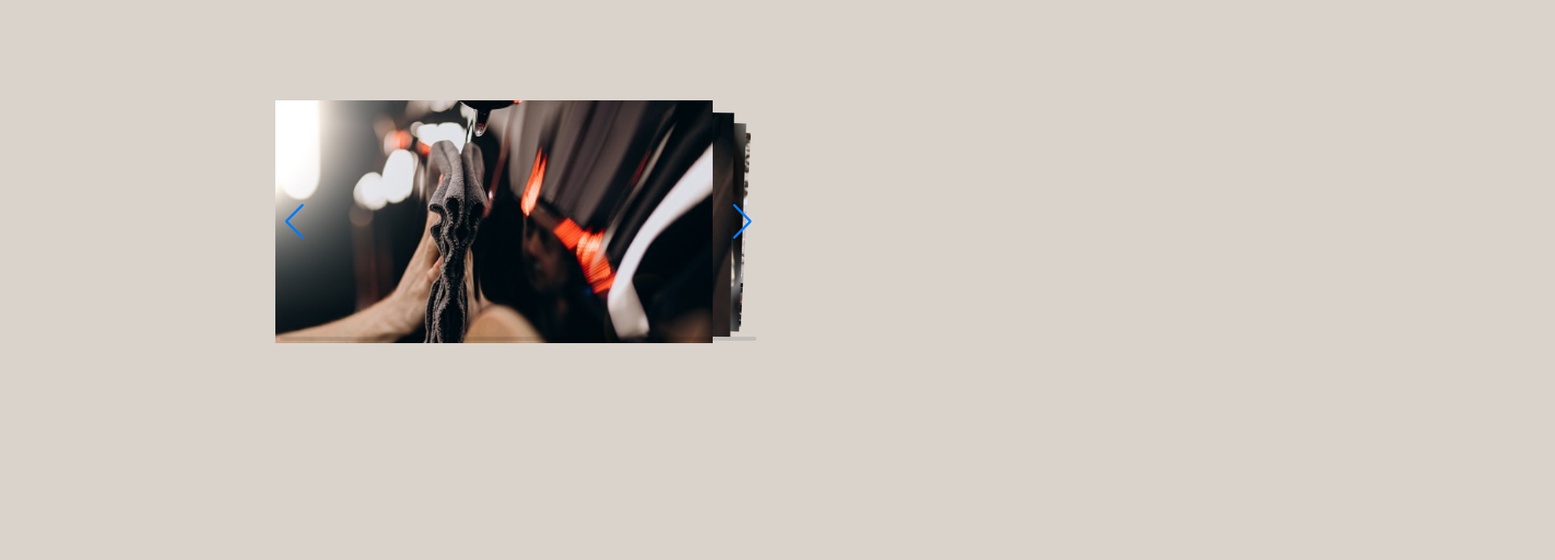
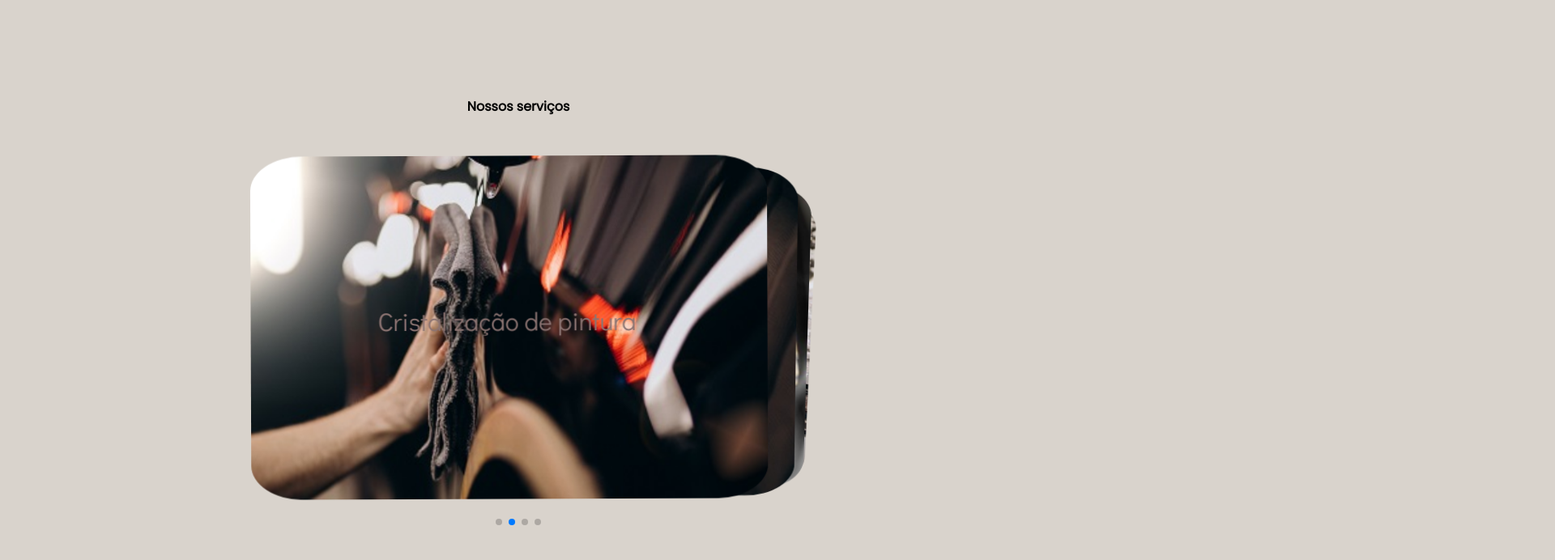
Before and after one commit to fer-gmc70/carwash, a plain HTML site: page index.html in a window 1280 px wide. Shown: the part 260-952 px from the top of the page at 81% size, 1920 px wide, since content can reach past the window. Before the commit the page ends 800 px from the top, so only its background shows below. Drawn offline with nearby package versions, Linux system fonts and the light colour scheme; a web font is replaced by a local one.

Commit message:
atualizações diversas - adição de slideshow e outras 	modified:   assets/css/cabecalho.css 	modified:   assets/css/container.css 	modified:   assets/css/swiper.css 	modified:   index.html

```diff
--- a/assets/css/cabecalho.css
+++ b/assets/css/cabecalho.css
@@ -5,6 +5,7 @@
     display: flex;
     justify-content: center;
     top:8%;
+    z-index:2;
 }
 .cabecalho__banner--titulo {
     font-family: var(--fonte-textoTitulo);
--- a/assets/css/container.css
+++ b/assets/css/container.css
@@ -2,7 +2,12 @@
     position: relative;
     margin-top: 30%;
 }
-
+.container h1{
+    font-family: var(--fonte-textoPrincipal);
+    font-weight: 600;
+    text-align: center;
+    margin-bottom: 3em;
+}
 .container__servicos{
     position: absolute;
     display: flex;
--- a/assets/css/swiper.css
+++ b/assets/css/swiper.css
@@ -1,10 +1,24 @@
 .swiper {
-    width: 600px;
-    height: 300px;
-  }
+    width: 650px;
+    height: 500px;
+    position: relative;
+}
+
+.swiper-slide  {
+    position: relative;
+}
+.swiper-slide h3{
+    position: absolute;
+    top: 6em;
+    padding: 0 5em;
+    font-family: var(--fonte-textoDescricao);
+    color: var(--cor-textoPrincipal);
+    font-size: 2em;
+}
 
 .swiper-slide img {
-    width: 90%;
+    border-radius: 10%;
+    width: 100%;
 }
 
 .swiper-button-prev,
@@ -14,5 +28,5 @@
 
 .swiper-pagination {
     position: initial;
-    margin: .5em 0;
+    margin: 1.6em 0;
 }
--- a/index.html
+++ b/index.html
@@ -41,35 +41,41 @@
     </header>
     <main class="container">
         <!-- Slider main container -->
-        <div class="swiper">
+        <h1>Nossos serviços</h1>
+        <section class="swiper">
             <!-- Additional required wrapper -->
             <div class="swiper-wrapper">
                 <!-- Slides -->
-                <div class="swiper-slide"><img src="./assets/pics/cristalizacao-carro.jpg" alt=""></div>
-                <div class="swiper-slide"><img src="./assets/pics/higienizacao-bancos.jpg" alt=""></div>
-                <div class="swiper-slide"><img src="./assets/pics/higienizacao-interna.jpg" alt=""></div>
-                <div class="swiper-slide"><img src="./assets/pics/lavagem-auto.jpg" alt=""></div>
+                <div class="swiper-slide">
+                    <img src="./assets/pics/cristalizacao-carro.jpg" alt="">
+                    <h3>Cristalização de pintura</h3>
+                </div>
+                <div class="swiper-slide">
+                    <img src="./assets/pics/higienizacao-bancos.jpg" alt="">
+                    <h3>Higienizacao de bancos</h3>
+                </div>
+                <div class="swiper-slide">
+                    <img src="./assets/pics/higienizacao-interna.jpg" alt="">
+                    <h3>Higienização Interna</h3>
+                </div>
+                <div class="swiper-slide">
+                    <img src="./assets/pics/lavagem-auto.jpg" alt="">
+                    <h3>Lavagem com resina</h3>
+                </div>
                 ...
             </div>
             <!-- If we need pagination -->
             <div class="swiper-pagination"></div>
 
-            <!-- If we need navigation buttons -->
+            <!-- If we need navigation buttons
             <div class="swiper-button-prev"></div>
-            <div class="swiper-button-next"></div>
+            <div class="swiper-button-next"></div> -->
 
             <!-- If we need scrollbar -->
-            <div class="swiper-scrollbar"></div>
-        </div>
+            <!-- <div class="swiper-scrollbar"></div> -->
+        </section>
 
-        <section class="container__servicos">
-            <div class="container__servicos--imagem">
 
-                <div class="contaner__servicos--descricao">
-                    <p></p>
-                </div>
-            </div>
-        </section>
     </main>
     <footer></footer>
 
@@ -77,6 +83,13 @@
     <script>
         const swiper = new Swiper('.swiper', {
             effect: 'cards',
+            autoplay: {
+                delay: 5000,
+              },
+            pagination: {
+                el: '.swiper-pagination',
+                type: 'bullets',
+              },
             cardsEffect: {
                 perSlideOffset:8,
                 perSlideRotate:true,
```
